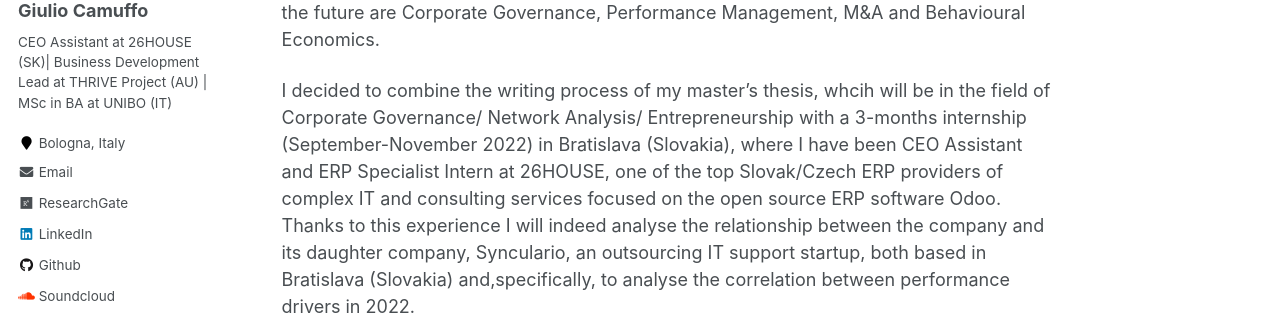
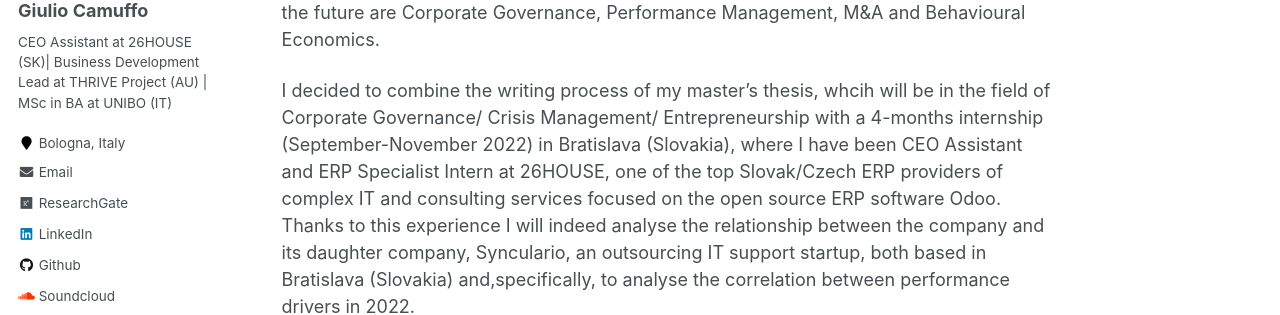
Before and after one commit to giulio-camuffo/giulio-camuffo.github.io, a Jekyll site: the page built from _pages/about.md, in a window 1280 px wide and 900 px high, scrolled down 325 px. Shown: the part 180-495 px from the top of the window. Built offline with Jekyll 4.4.1, drawn with Linux system fonts in a browser that asks for light colours; nearby versions of some CDN libraries.

Commit message:
Update about.md

```diff
--- a/_pages/about.md
+++ b/_pages/about.md
@@ -17,7 +17,7 @@ Hi there! I am Giulio, a master’s degree student enrolled in the Business and
 The main areas I deal with are Business Analysis, Business Strategy, Project Management, Business Development, Entrepreneurship and Data Analysis/Business Intelligence.
 In addition to these main ones, other areas of interest that I would like to possibly deal with in the future are Corporate Governance, Performance Management, M&A and Behavioural Economics.
 
-I decided to combine the writing process of my master's thesis, whcih will be in the field of Corporate Governance/ Network Analysis/ Entrepreneurship with a 3-months internship (September-November 2022) in Bratislava (Slovakia), where I have been CEO Assistant and ERP Specialist Intern at 26HOUSE, one of the top Slovak/Czech ERP providers of complex IT and consulting services focused on the open source ERP software Odoo. Thanks to this experience I will indeed analyse the relationship between the company and its daughter company, Synculario, an outsourcing IT support startup, both based in Bratislava (Slovakia) and,specifically, to analyse the correlation between performance drivers in 2022.
+I decided to combine the writing process of my master's thesis, whcih will be in the field of Corporate Governance/ Crisis Management/ Entrepreneurship with a 4-months internship (September-November 2022) in Bratislava (Slovakia), where I have been CEO Assistant and ERP Specialist Intern at 26HOUSE, one of the top Slovak/Czech ERP providers of complex IT and consulting services focused on the open source ERP software Odoo. Thanks to this experience I will indeed analyse the relationship between the company and its daughter company, Synculario, an outsourcing IT support startup, both based in Bratislava (Slovakia) and,specifically, to analyse the correlation between performance drivers in 2022.
 
 As for my professional experience, I completed a two-month remote intensive internship (March-May 2022) as a Business Analyst for OESON, in which I applied what I learned in the Business Intelligence course taken during my master's degree, in terms of producing
                           complex measures with DAX language, creating interactive dashboards, cleaning and preprocessing of data, using R for hypothesis testing and correlation analysis, and ultimately received a Letter of
```
